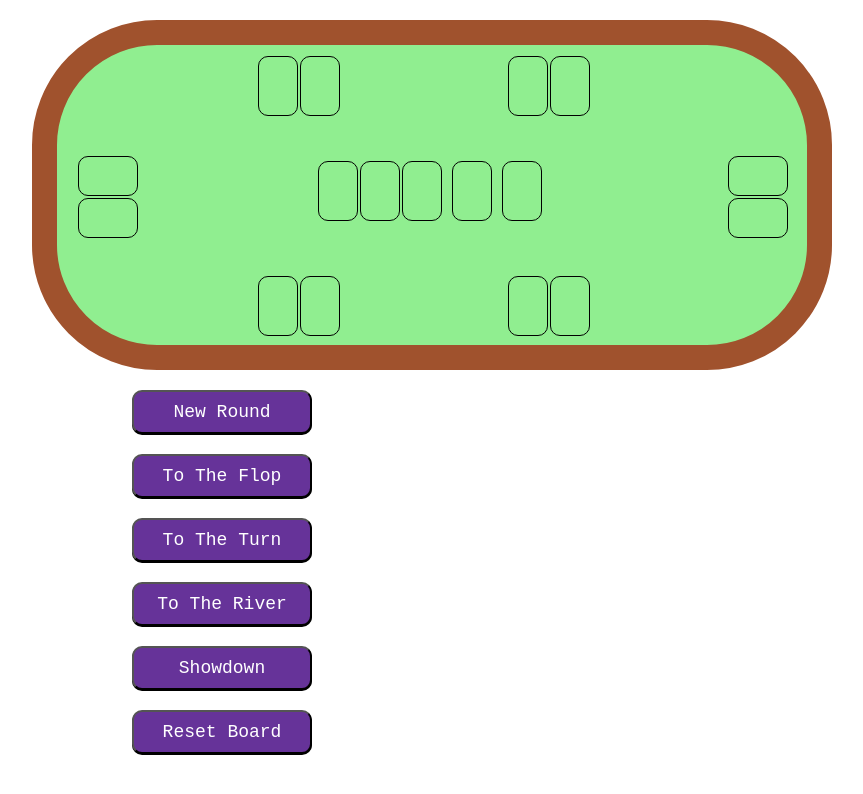
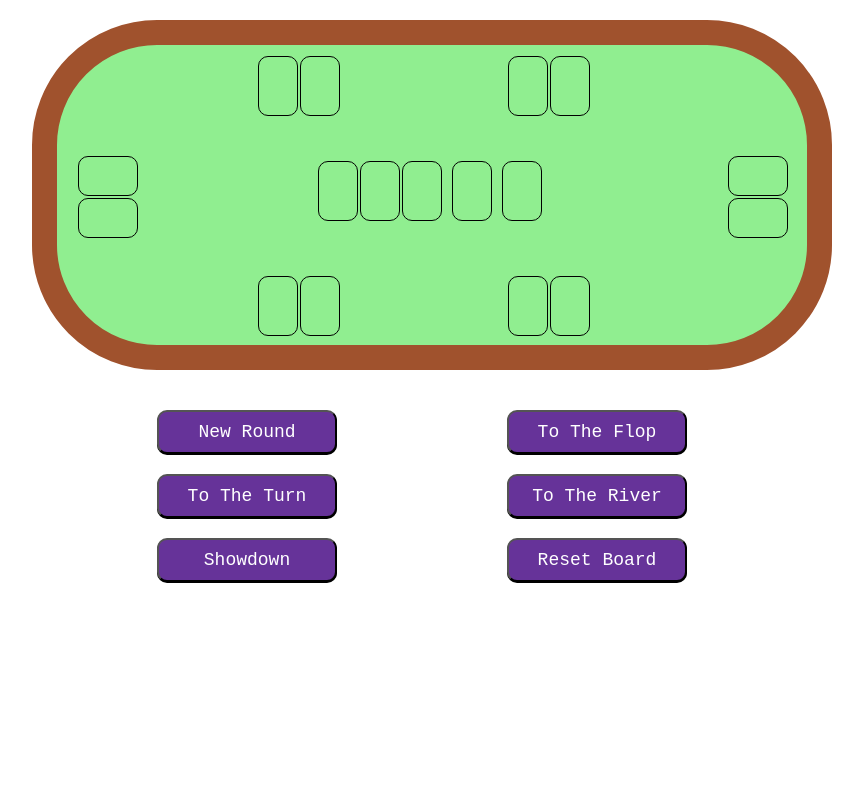
Before and after one commit to barneywhiffin/poker-goblins, a React (Vite) app: page / in a window 1280 px wide. Shown: the top 794 px of the page, without its empty margins (208-1071 px from the left). Built offline with nearby package versions, Linux system fonts and the light colour scheme.

Commit message:
style: move buttons into two columns

```diff
--- a/src/App.css
+++ b/src/App.css
@@ -7,12 +7,20 @@ body {
     margin: 0 auto;
 }
 
+.button-container {
+    display: grid;
+    width: 70%;
+    margin: 30px 0 0 140px;
+    grid-template-columns: 1fr 1fr;
+}
+
 button {
     background: rebeccapurple;
     color: white;
     border-radius: 10px;
     font-size: large;
     padding: 10px;
+    margin: 10px auto;
     width: 180px;
     cursor: pointer;
     box-shadow: 0 1px 0 #000000;
--- a/src/App.tsx
+++ b/src/App.tsx
@@ -68,12 +68,14 @@ function App() {
 	return (
 		<>
 			<Table round={round} deck={deck}/>
-			<button onClick={newRound} style={{margin: "20px 200px"}} disabled={B1} >New Round</button>
-			<button onClick={toTheFlop} style={{margin: "0 200px"}} disabled={B2}>To The Flop</button>
-			<button onClick={toTheTurn} style={{margin: "20px 200px"}} disabled={B3}>To The Turn</button>
-			<button onClick={toTheRiver} style={{margin: "0 200px"}} disabled={B4}>To The River</button>
-			<button onClick={showdown} style={{margin: "20px 200px"}} disabled={B5}>Showdown</button>
-			<button onClick={reset} style={{margin: "0 200px"}} disabled={B5}>Reset Board</button>
+			<div className="button-container">
+				<button onClick={newRound} disabled={B1} >New Round</button>
+				<button onClick={toTheFlop} disabled={B2}>To The Flop</button>
+				<button onClick={toTheTurn} disabled={B3}>To The Turn</button>
+				<button onClick={toTheRiver} disabled={B4}>To The River</button>
+				<button onClick={showdown} disabled={B5}>Showdown</button>
+				<button onClick={reset} disabled={B5}>Reset Board</button>
+			</div>
 		</>
 	);
 }
```
